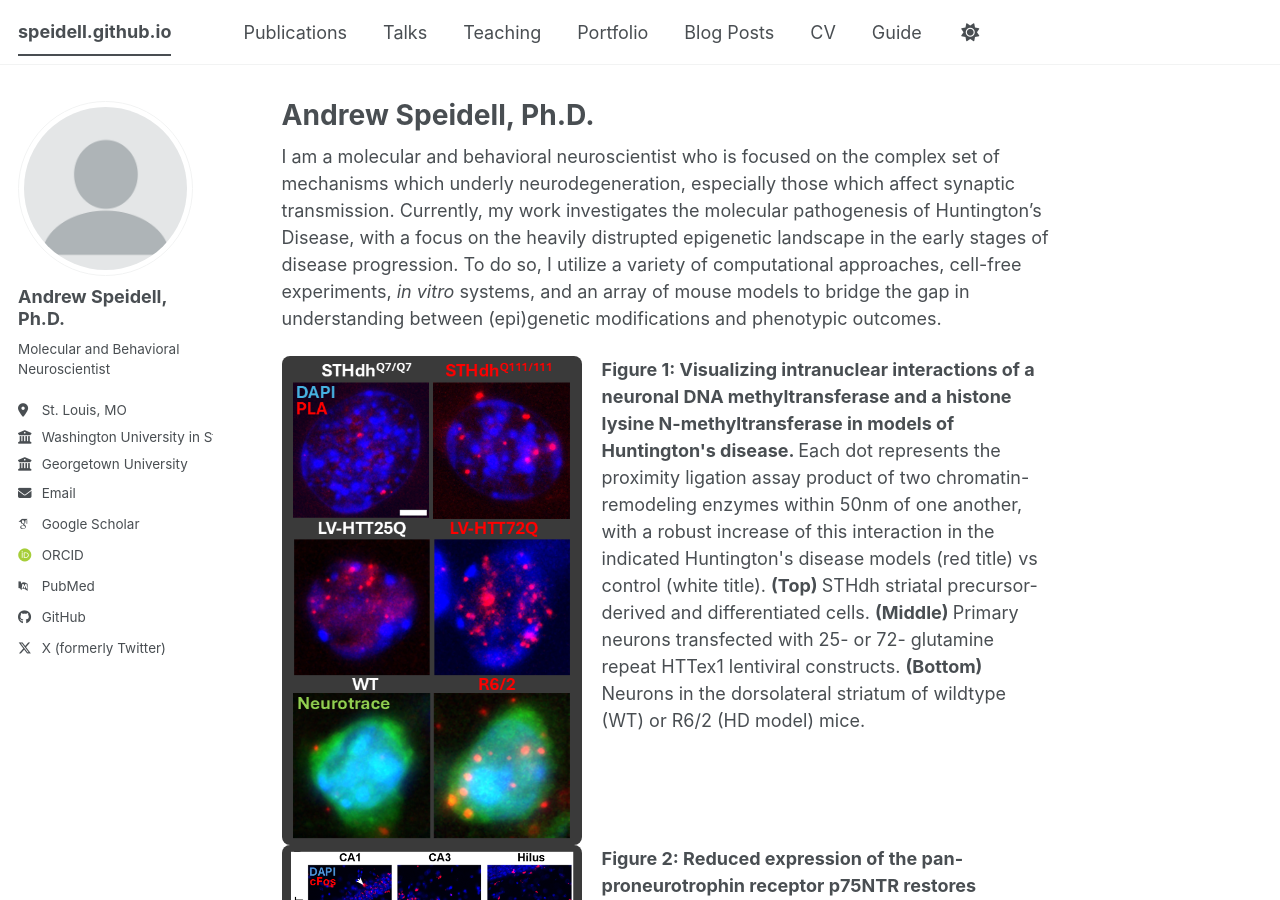
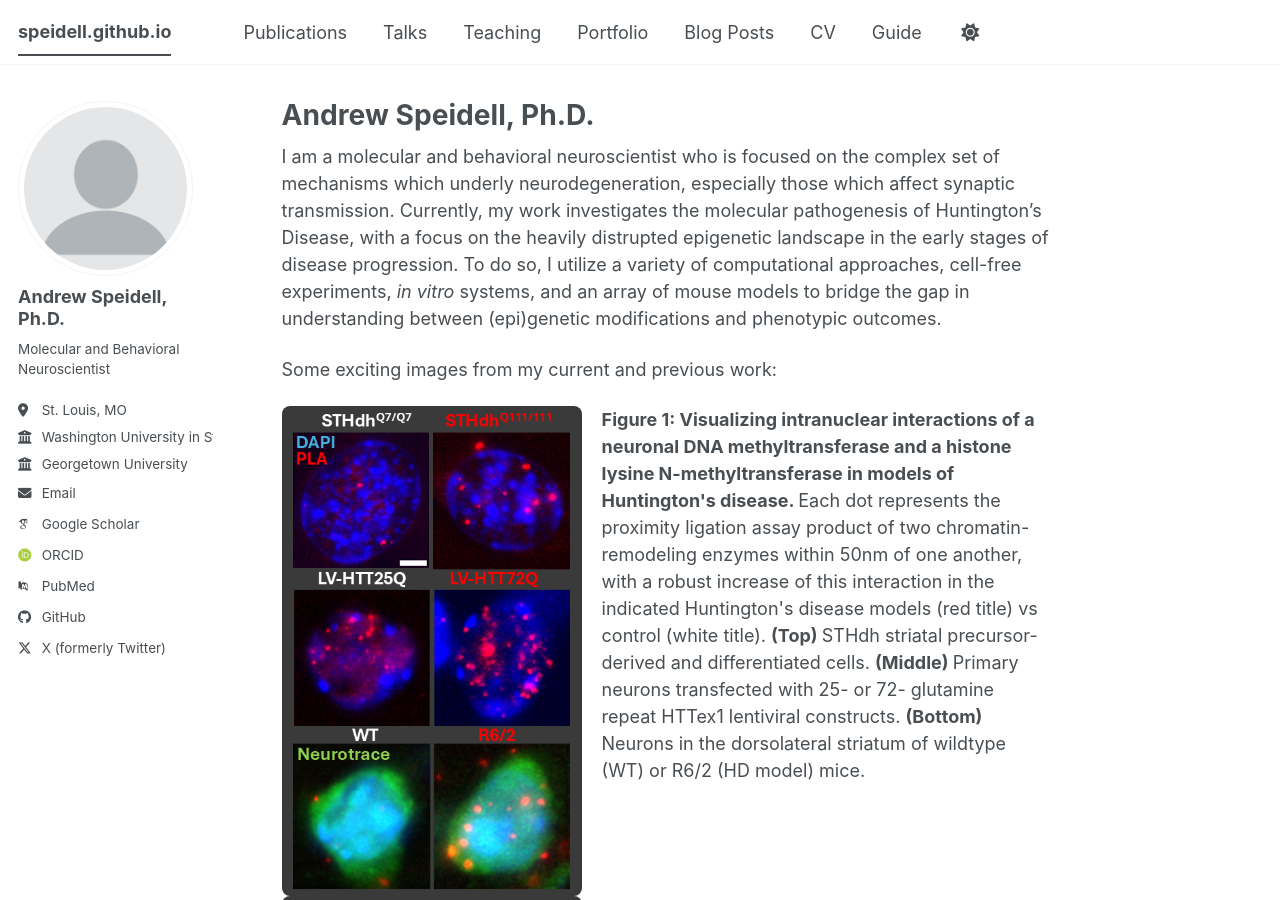
Before and after one commit to Speidell/speidell.github.io, a Jekyll site: the page built from _pages/about.md, in a window 1280 px wide and 900 px high. Built offline with Jekyll 4.4.1, drawn with Linux system fonts in a browser that asks for light colours; some web fonts are replaced; a script bundle is joined from its source files by our own code; library files that are not in the unit come from our copies.

Commit message:
Update about.md

```diff
--- a/_pages/about.md
+++ b/_pages/about.md
@@ -9,6 +9,9 @@ redirect_from:
 
 I am a molecular and behavioral neuroscientist who is focused on the complex set of mechanisms which underly neurodegeneration, especially those which affect synaptic transmission. Currently, my work investigates the molecular pathogenesis of Huntington’s Disease, with a focus on the heavily distrupted epigenetic landscape in the early stages of disease progression. To do so, I utilize a variety of computational approaches, cell-free experiments, *in vitro* systems, and an array of mouse models to bridge the gap in understanding between (epi)genetic modifications and phenotypic outcomes.
 
+
+Some exciting images from my current and previous work:
+
 <div style="overflow: auto;">
   <img src="{{ site.baseurl }}/images/Interactions.png"
        alt="Visualizing intranuclear interactions of a neuronal DNA methyltransferase and a histone lysine methyltransferase in models of Huntington's disease."
@@ -18,6 +21,7 @@ I am a molecular and behavioral neuroscientist who is focused on the complex set
   </p>
 </div>
 
+
 <div style="overflow: auto;">
   <img src="{{ site.baseurl }}/images/cFos.png"
        alt="Visualizing intranuclear interactions of a neuronal DNA methyltransferase and a histone lysine methyltransferase in models of Huntington's disease."
```
